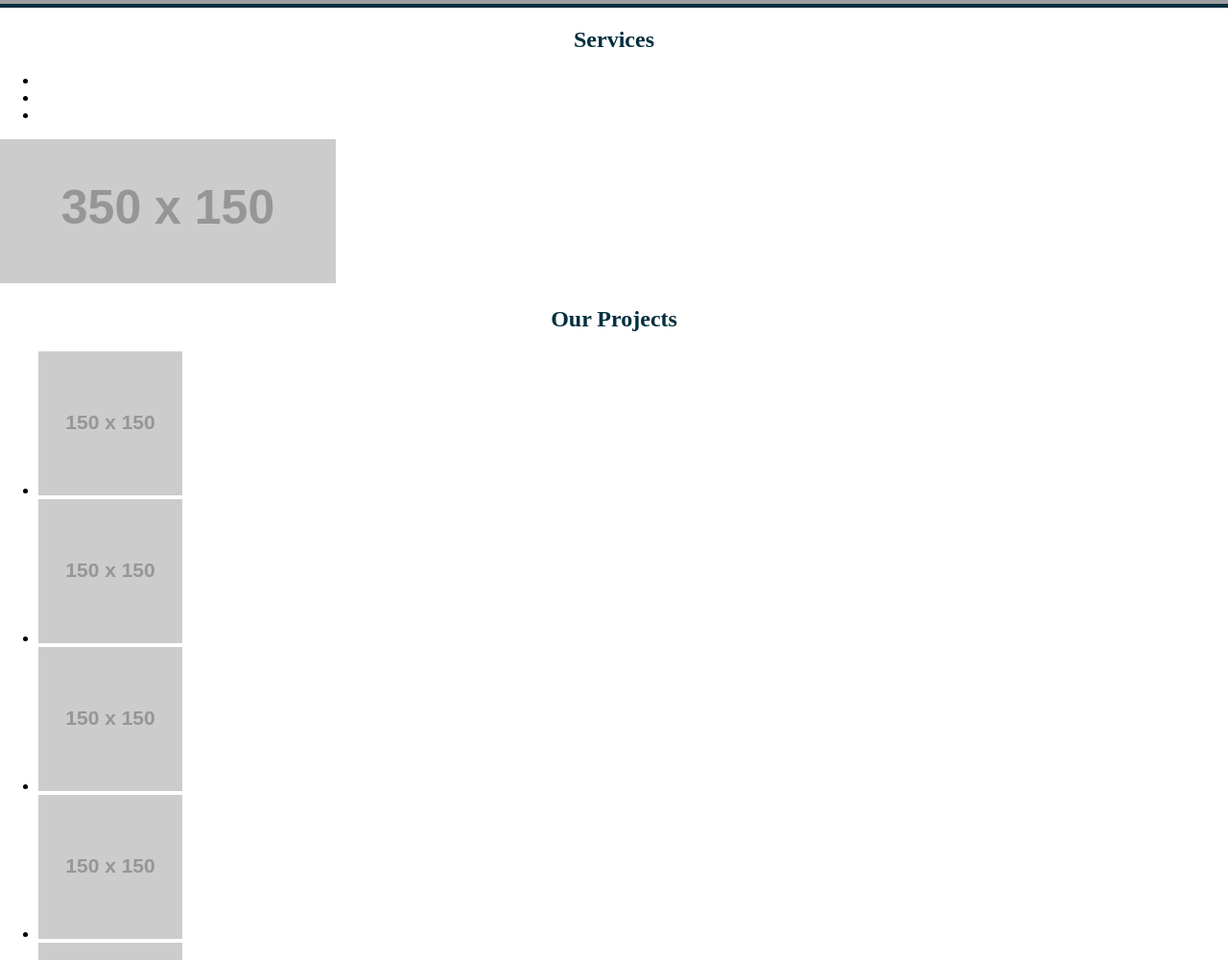
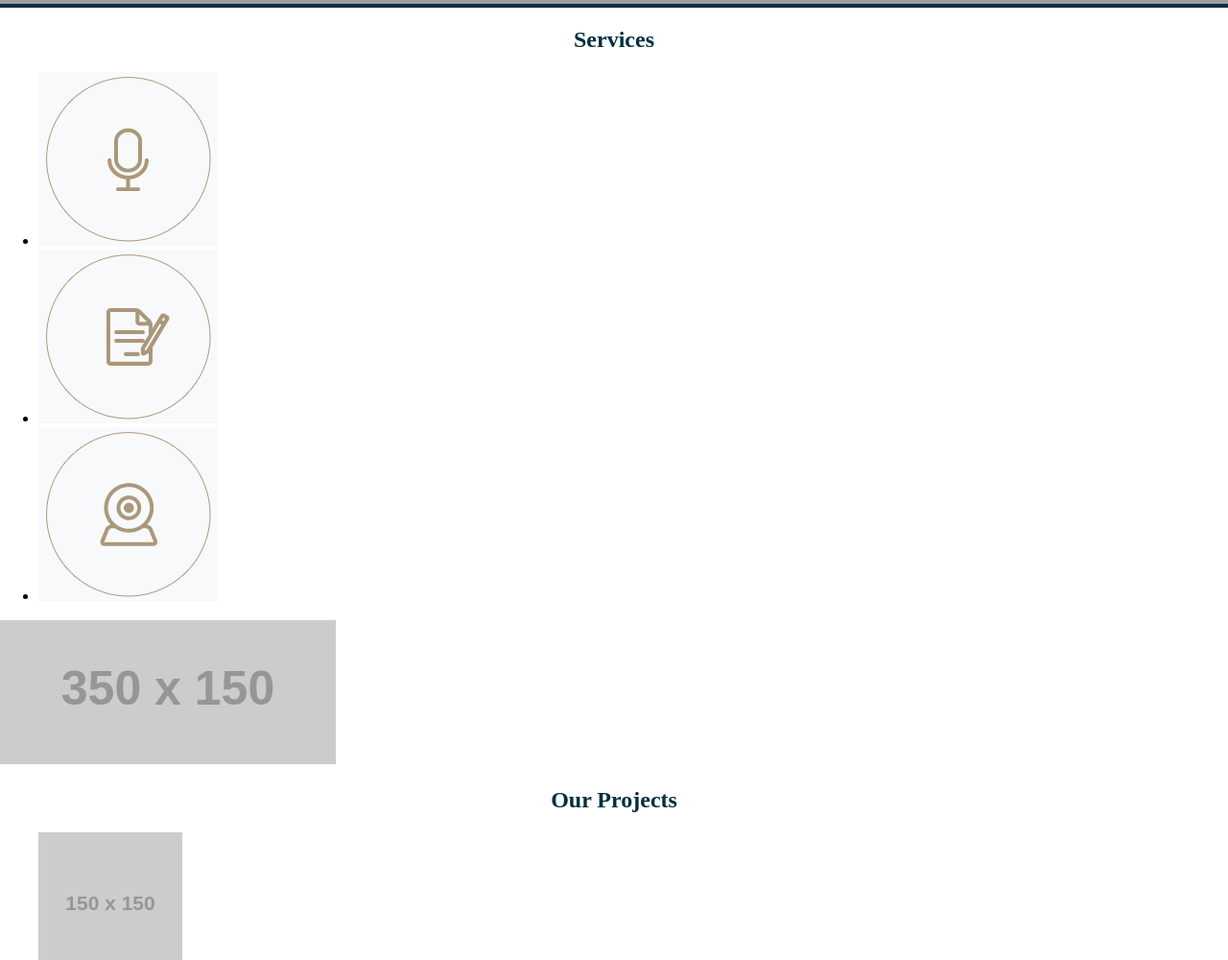
Before and after one commit to planeswalker1/sass, a plain HTML site: page index.html in a window 1280 px wide. Shown: the part 1020-2020 px from the top of the page at 96% size. Drawn offline with Linux system fonts and the light colour scheme; grey boxes are pictures that could not be loaded; placeholder pictures from the web are drawn by us.

Commit message:
Added images to services section and changed div tags to section tags

```diff
--- a/index.html
+++ b/index.html
@@ -20,27 +20,27 @@
     </ul>
     <img src="img/banner-1.png" alt="picture of a person holding a guitar">
   </nav>
-  <div>
+  <section>
     <!-- services section -->
     <h2>Services</h2>
     <ul>
       <li>
-        <img src="" alt="">
+        <img src="img/icon-1.png" alt="icon of a mic">
       </li>
       <li>
-        <img src="" alt="">
+        <img src="img/icon-2.png" alt="icon of a piece of paper and pencil">
       </li>
       <li>
-        <img src="" alt="">
+        <img src="img/icon-3.png" alt="icon of a webcam">
       </li>
     </ul>
-  </div>
+  </section>
   <!-- our lessons section -->
-  <div>
+  <section>
     <img src="http://placehold.it/350x150" alt="placehold.it picture 350x150">
-  </div>
+  </section>
   <!-- our projects section -->
-  <div>
+  <section>
     <h2>Our Projects</h2>
     <ul>
       <li><img src="http://placehold.it/150x150" alt="placehold.it picture 150x150"></li>
@@ -56,6 +56,6 @@
       <li><img src="http://placehold.it/150x150" alt="placehold.it picture 150x150"></li>
       <li><img src="http://placehold.it/150x150" alt="placehold.it picture 150x150"></li>
     </ul>
-  </div>
+  </section>
 </body>
 </html>
```
